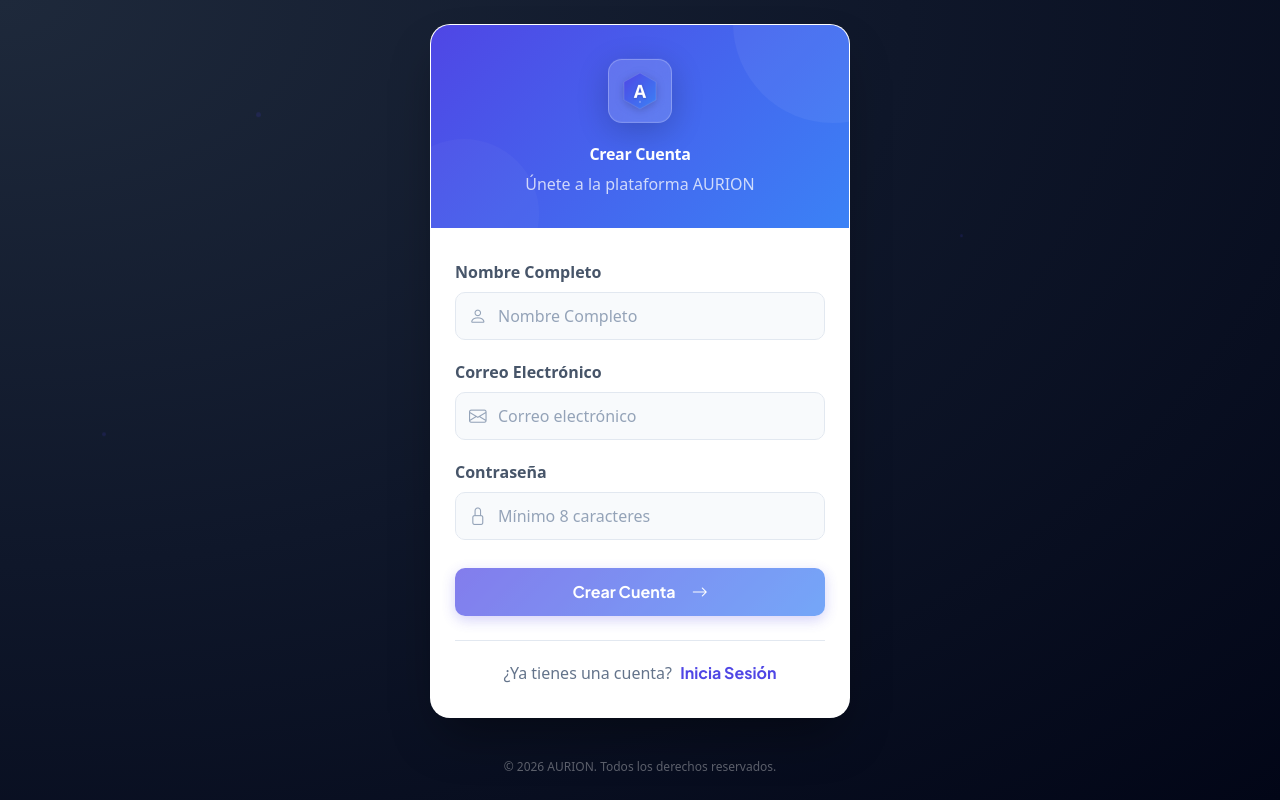
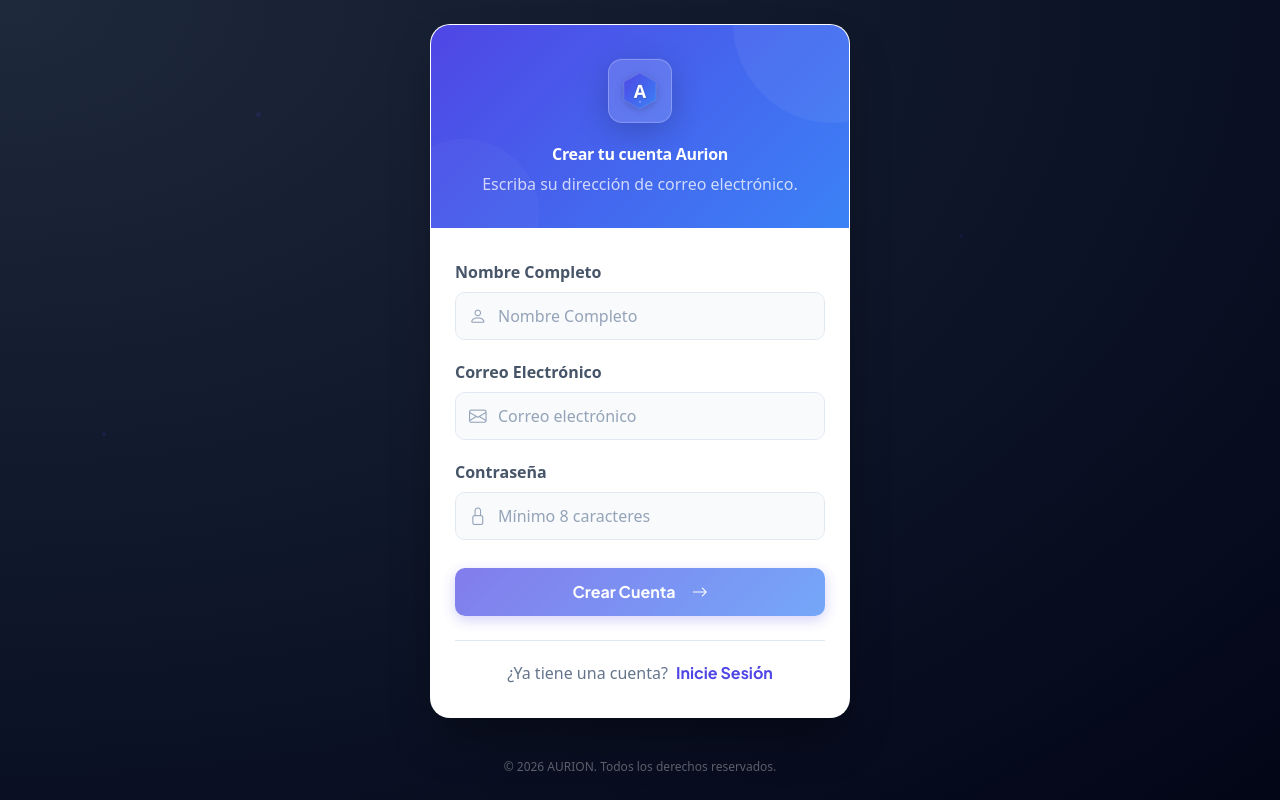
Before and after one commit to dtuquer-2025318/Gestor-De-Gastos-Dashboard-Aurion, an Angular app in the folder frontend/: page /register in a window 1280 px wide. Built offline with nearby package versions, Linux system fonts and the light colour scheme.

Commit message:
fix: ajustar textos y mensajes en la vista de login

```diff
--- a/frontend/src/app/features/auth/register/register.component.html
+++ b/frontend/src/app/features/auth/register/register.component.html
@@ -14,8 +14,8 @@
         <div class="auth-logo animate-float">
           <img src="logo.svg" alt="AURION" class="logo-img" />
         </div>
-        <h2 class="auth-title">Crear Cuenta</h2>
-        <p class="auth-subtitle">Únete a la plataforma AURION</p>
+        <h2 class="auth-title">Crear tu cuenta Aurion</h2>
+        <p class="auth-subtitle">Escriba su dirección de correo electrónico.</p>
       </div>
 
       <div class="auth-body">
@@ -95,12 +95,12 @@
 
         <div class="auth-footer">
           <p class="auth-footer-text">
-            ¿Ya tienes una cuenta?
+            ¿Ya tiene una cuenta?
             <button
               type="button"
               class="btn-link-auth"
               (click)="goToLogin()">
-              Inicia Sesión
+              Inicie Sesión
             </button>
           </p>
         </div>
```
